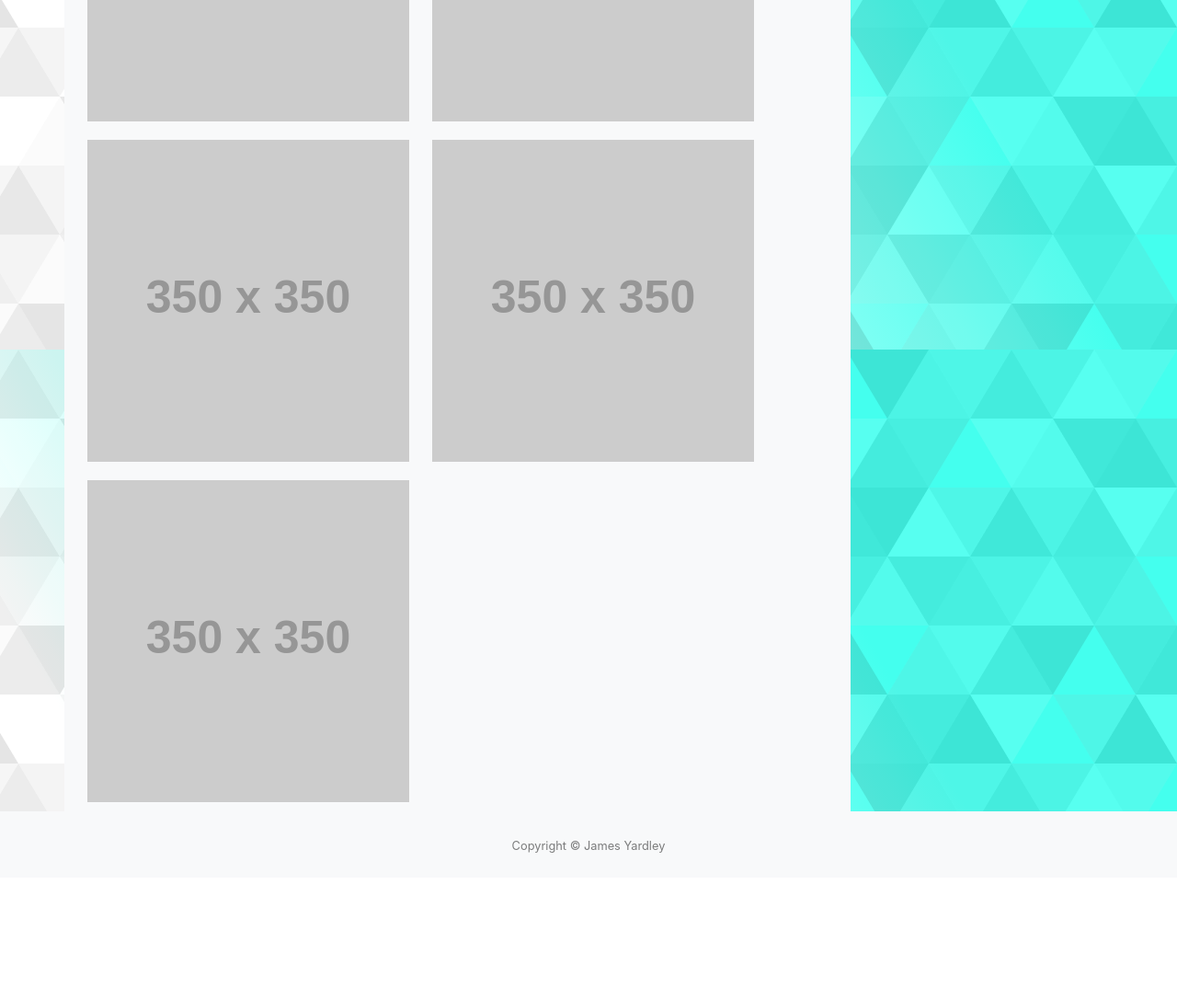
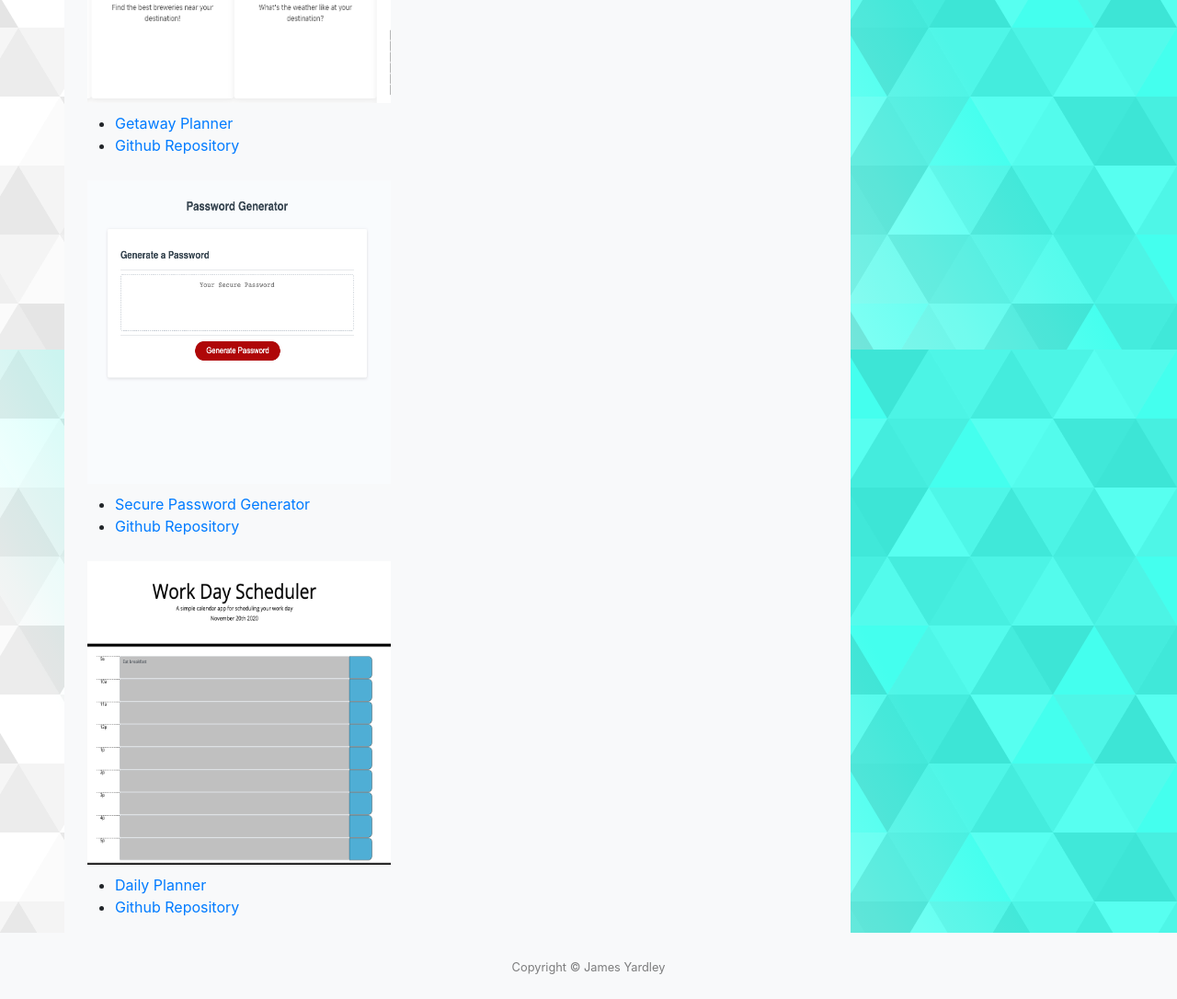
Before and after one commit to jmyardley/hw-portfolio, a plain HTML site: page portfolio.html in a window 1280 px wide. Shown: the part 420-1506 px from the top of the page at 92% size. Before the commit the page ends 1374 px from the top, so only its background shows below. Drawn offline with nearby package versions, Linux system fonts and the light colour scheme; placeholder pictures from the web are drawn by us.

Commit message:
changes for new homework

```diff
--- a/portfolio.html
+++ b/portfolio.html
@@ -1,16 +1,20 @@
 <!DOCTYPE html>
 <html lang="en">
+
 <head>
   <meta charset="UTF-8">
   <meta name="viewport" content="width=device-width, initial-scale=1.0">
-    <link rel="stylesheet" href="https://cdn.jsdelivr.net/npm/bootstrap@4.5.3/dist/css/bootstrap.min.css" integrity="sha384-TX8t27EcRE3e/ihU7zmQxVncDAy5uIKz4rEkgIXeMed4M0jlfIDPvg6uqKI2xXr2" crossorigin="anonymous">
+  <link rel="stylesheet" href="https://cdn.jsdelivr.net/npm/bootstrap@4.5.3/dist/css/bootstrap.min.css"
+    integrity="sha384-TX8t27EcRE3e/ihU7zmQxVncDAy5uIKz4rEkgIXeMed4M0jlfIDPvg6uqKI2xXr2" crossorigin="anonymous">
   <link rel="stylesheet" href="style.css">
   <title>James Yardley</title>
 </head>
+
 <body>
   <nav class="navbar navbar-expand-md navbar-light bg-light">
     <a class="navbar-brand" href="index.html">James Yardley</a>
-        <button class="navbar-toggler" type="button" data-toggle="collapse" data-target="#navbarSupportedContent" aria-controls="navbarSupportedContent" aria-expanded="false" aria-label="Toggle navigation">
+    <button class="navbar-toggler" type="button" data-toggle="collapse" data-target="#navbarSupportedContent"
+      aria-controls="navbarSupportedContent" aria-expanded="false" aria-label="Toggle navigation">
       <span class="navbar-toggler-icon"></span>
     </button>
 
@@ -42,12 +46,43 @@
 
         <div class="row">
           <div class="col-md-12">
-          <img src="https://via.placeholder.com/350x350" style="padding: 10px;" alt="350x350">
-          <img src="https://via.placeholder.com/350x350" style="padding: 10px;" alt="350x350">
-          <img src="https://via.placeholder.com/350x350" style="padding: 10px;" alt="350x350">
-          <img src="https://via.placeholder.com/350x350" style="padding: 10px;" alt="350x350">
-          <img src="https://via.placeholder.com/350x350" style="padding: 10px;" alt="350x350">
+            <img src="./assets/travel.png" style="width: 350px; height: 350px; padding: 10px;" alt="Getaway">
+            <ul>
+              <li>
+                <a href="https://wmdane.github.io/getaway_planner/">Getaway Planner</a>
+              </li>
+              <li>
+                <a href="https://github.com/wmdane/getaway_planner">Github Repository</a>
+              </li>
+            </ul>
+          </div>
+        </div>
 
+        <div class="row">
+          <div class="col-md-12">
+            <img src="./assets/daily.png" style="width: 350px; height: 350px; padding: 10px;" alt="Password">
+            <ul>
+              <li>
+                <a href="https://jmyardley.github.io/password-generator/">Secure Password Generator</a>
+              </li>
+              <li>
+                <a href="https://github.com/jmyardley/password-generator">Github Repository</a>
+              </li>
+            </ul>
+          </div>
+        </div>
+
+        <div class="row">
+          <div class="col-md-12">
+            <img src="./assets/calendar.png" style="width: 350px; height: 350px; padding: 10px;" alt="Password">
+            <ul>
+              <li>
+                <a href="https://jmyardley.github.io/daily-planner/">Daily Planner</a>
+              </li>
+              <li>
+                <a href="https://github.com/jmyardley/daily-planner">Github Repository</a>
+              </li>
+            </ul>
           </div>
         </div>
 
@@ -62,7 +97,12 @@
     </div>
   </footer>
 
-      <script src="https://code.jquery.com/jquery-3.5.1.slim.min.js" integrity="sha384-DfXdz2htPH0lsSSs5nCTpuj/zy4C+OGpamoFVy38MVBnE+IbbVYUew+OrCXaRkfj" crossorigin="anonymous"></script>
-      <script src="https://cdn.jsdelivr.net/npm/bootstrap@4.5.3/dist/js/bootstrap.bundle.min.js" integrity="sha384-ho+j7jyWK8fNQe+A12Hb8AhRq26LrZ/JpcUGGOn+Y7RsweNrtN/tE3MoK7ZeZDyx" crossorigin="anonymous"></script>
+  <script src="https://code.jquery.com/jquery-3.5.1.slim.min.js"
+    integrity="sha384-DfXdz2htPH0lsSSs5nCTpuj/zy4C+OGpamoFVy38MVBnE+IbbVYUew+OrCXaRkfj"
+    crossorigin="anonymous"></script>
+  <script src="https://cdn.jsdelivr.net/npm/bootstrap@4.5.3/dist/js/bootstrap.bundle.min.js"
+    integrity="sha384-ho+j7jyWK8fNQe+A12Hb8AhRq26LrZ/JpcUGGOn+Y7RsweNrtN/tE3MoK7ZeZDyx"
+    crossorigin="anonymous"></script>
 </body>
+
 </html>
```
Also changed, not shown: index.html (+24 -5 lines), Assets/calendar.png (added), Assets/daily.png (added), Assets/travel.png (added), style.css, 2 other files. Lines whose indentation alone changed are shown as unchanged.
